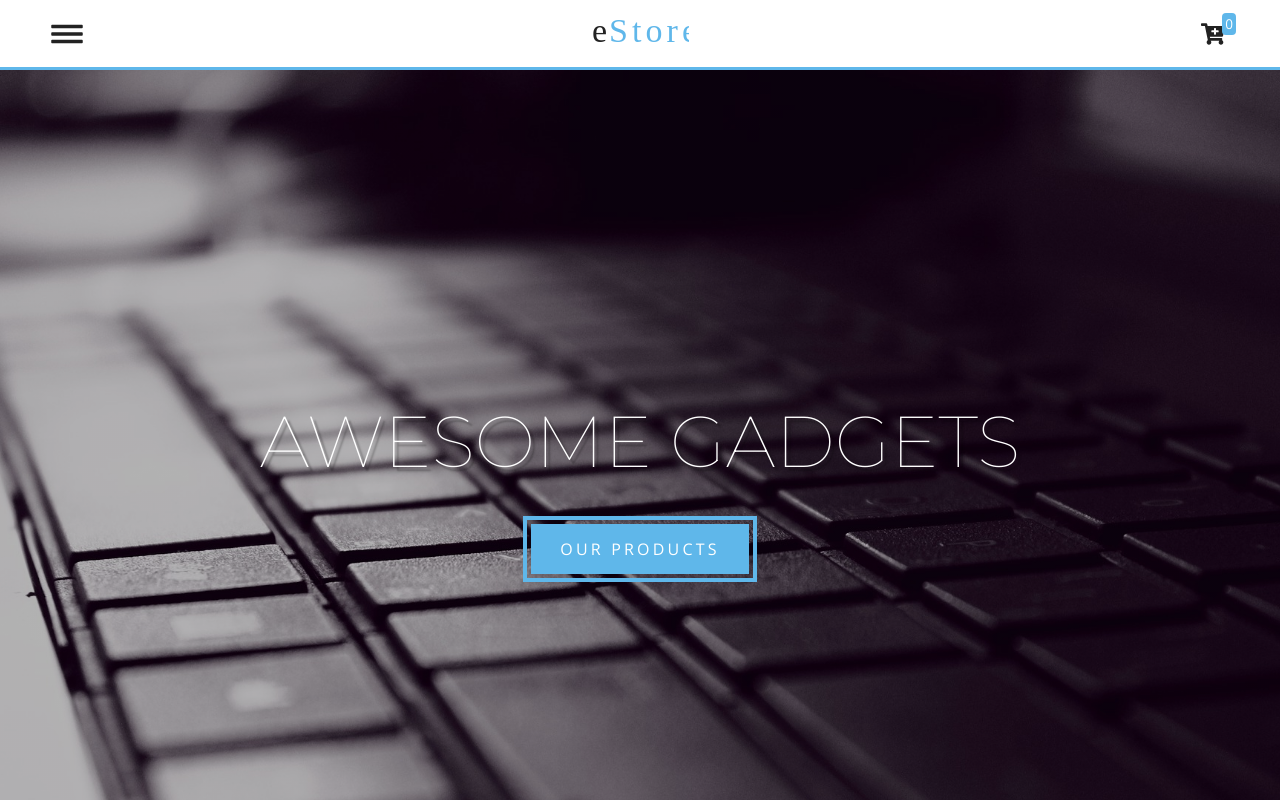
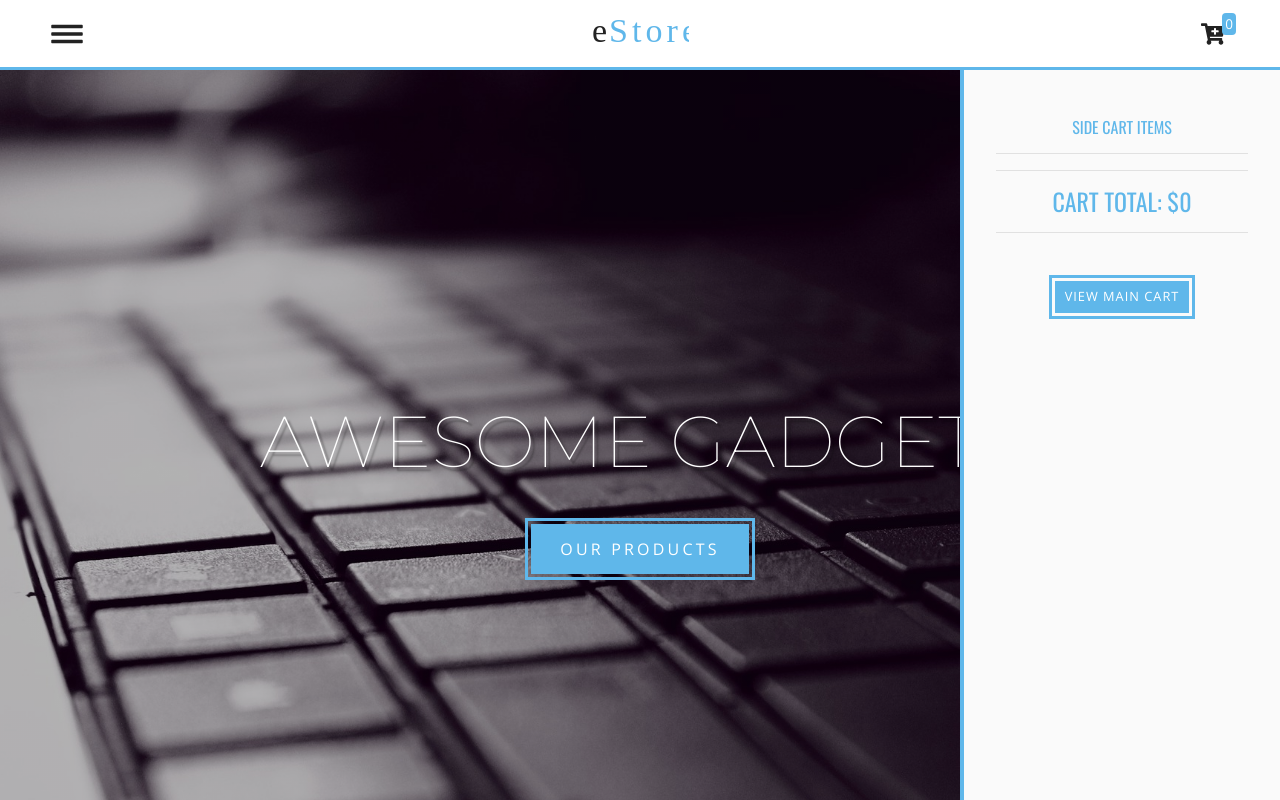
Before and after one commit to locaulker/cellphone-store, a React (Create React App) app: page / in a window 1280 px wide. Shown: the top 800 px of the page. Built offline with nearby package versions, Linux system fonts and the light colour scheme.

Commit message:
completed sideCart setp

```diff
--- a/src/App.css
+++ b/src/App.css
@@ -34,41 +34,38 @@ h1,h2,h3,h4,h5,h6 {
   color: var(--primaryColor);
 }
 
-.main-link {
-  padding: .8rem 1.8rem;
+
+.main-link, .medium-link, .small-link {
   background: var(--primaryColor);
   color: var(--mainWhite);
   display: inline-block;
   text-transform: uppercase;
-  letter-spacing: var(--mainLetterSpacing);
-  outline: 4px solid var(--primaryColor);
-  outline-offset: 4px;
+  outline: 3px solid var(--primaryColor);
+  outline-offset: 3px;
   border: none;
   transition: var(--mainTransition);
 }
-.main-link:hover {
+
+.main-link {
+  padding: .8rem 1.8rem;
+  letter-spacing: var(--mainLetterSpacing);
+}
+.medium-link {
+  padding: .4rem 1rem;
+  letter-spacing: 1px;
+}
+
+.small-link {
+  padding: .4rem .6rem;
+  letter-spacing: 1px;
+  font-size: .8rem;
+}
+
+.main-link:hover,
+.medium-link:hover,
+.small-link:hover {
   background: var(--mediumGrey);
   text-decoration: none;
   color: var(--mainWhite);
-  outline: 4px solid var(--mediumGrey);
+  outline: 3px solid var(--mediumGrey);
 }
-
-.medium-link {
-  padding: .4rem 1rem;
-  background: var(--primaryColor);
-  color: var(--mainWhite);
-  display: inline-block;
-  text-transform: uppercase;
-  /* letter-spacing: var(--mainLetterSpacing); */
-  letter-spacing: 1px;
-  outline: 4px solid var(--primaryColor);
-  outline-offset: 4px;
-  border: none;
-  transition: var(--mainTransition);
-}
-.medium-link:hover {
-  background: var(--mediumGrey);
-  text-decoration: none;
-  color: var(--mainWhite);
-  outline: 4px solid var(--mediumGrey);
-}
--- a/src/components/SideCart.js
+++ b/src/components/SideCart.js
@@ -1,16 +1,38 @@
 import React from 'react';
 import {ProductConsumer} from '../context';
 import styled from 'styled-components';
+import { Link } from 'react-router-dom';
 
 
 export default function SideCart() {
   return (
     <ProductConsumer>
       {value => {
-        const { cartOpen, closeCart, cart } = value;
+        const { cartOpen, closeCart, cart, cartTotal } = value;
           return (
             <CartWrapper show={cartOpen} onClick={closeCart}>
-              <p>cart items</p>
+              <h6 className="text-center text-main text-uppercase">Side Cart Items</h6>
+              <hr/>
+              <ul>
+                {cart.map(item => {
+                  return (
+                    <li className="cart-item mb-4" key={item.id}>
+                      <img src={`../${item.image}`} alt={item.title} width="35" />
+                      <div className="mt-3">
+                        <h6 className="text-capitalize text-muted">{item.title}</h6>
+                        <h6 className="text-title">qty: {item.count}</h6>
+                      </div>
+                    </li>
+                  )
+                })}
+              </ul>
+              <hr/>
+              <h4 className="text-uppercase text-main text-center">cart total: ${cartTotal}</h4>
+              <hr/>
+              <div className="text-center my-5">
+                <Link to="/cart" className="small-link">view main cart</Link>
+              </div>
+
             </CartWrapper>
           );
       }}
@@ -34,4 +56,15 @@ const CartWrapper = styled.div`
   @media (min-width: 576px) {
     width: 20rem;
   }
+
+  overflow: scroll;
+  padding: 3rem 2rem 4rem 2rem;
+
+  ul {
+    padding: 0 !important;
+  }
+  .cart-item {
+    list-style-type: none;
+  }
+
 `;
--- a/src/context/context.js
+++ b/src/context/context.js
@@ -9,7 +9,7 @@ const ProductContext = React.createContext();
 class ProductProvider extends Component {
   state = {
     sidebarOpen: false,
-    cartOpen: false,
+    cartOpen: true,
     links: linkData,
     socialIcons: socialData,
     cart: [],
--- a/src/pages/SingleProductPage.js
+++ b/src/pages/SingleProductPage.js
@@ -33,15 +33,15 @@ export default function SingleProductPage() {
                     <p>{description}</p>
                     <button
                       type="button"
-                      className="medium-link"
+                      className="small-link"
                       style={{ margin: '0.75rem' }}
                       onClick={ () => addToCart(id) }
                     >add to cart</button>
                     <Link
                       to='/products'
-                      className="medium-link"
+                      className="small-link"
                       style={{ margin: '0.75rem' }}
-                    >all products</Link>
+                    >continue shopping</Link>
                   </div>
                 </div>
               </div>
```
